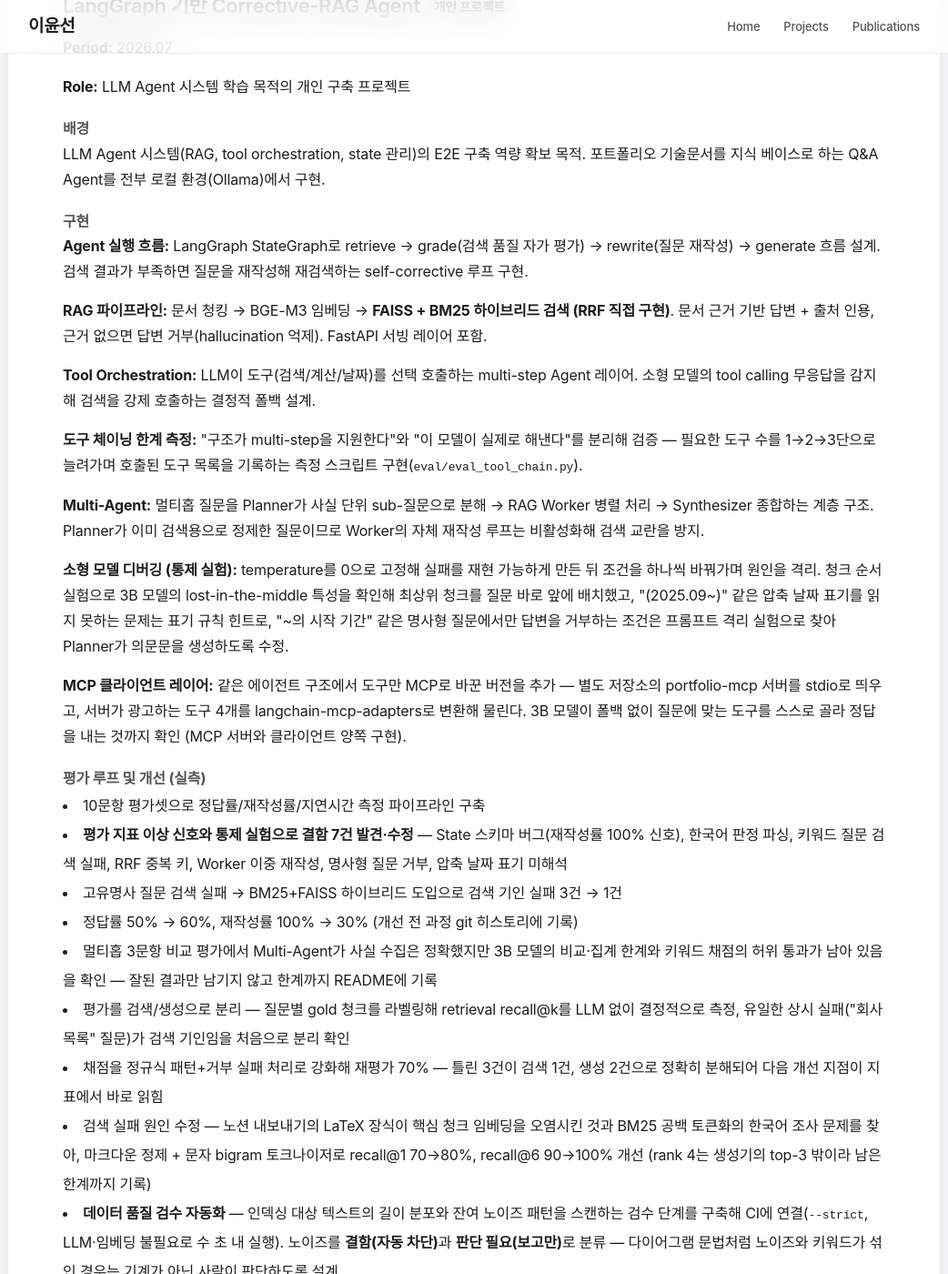
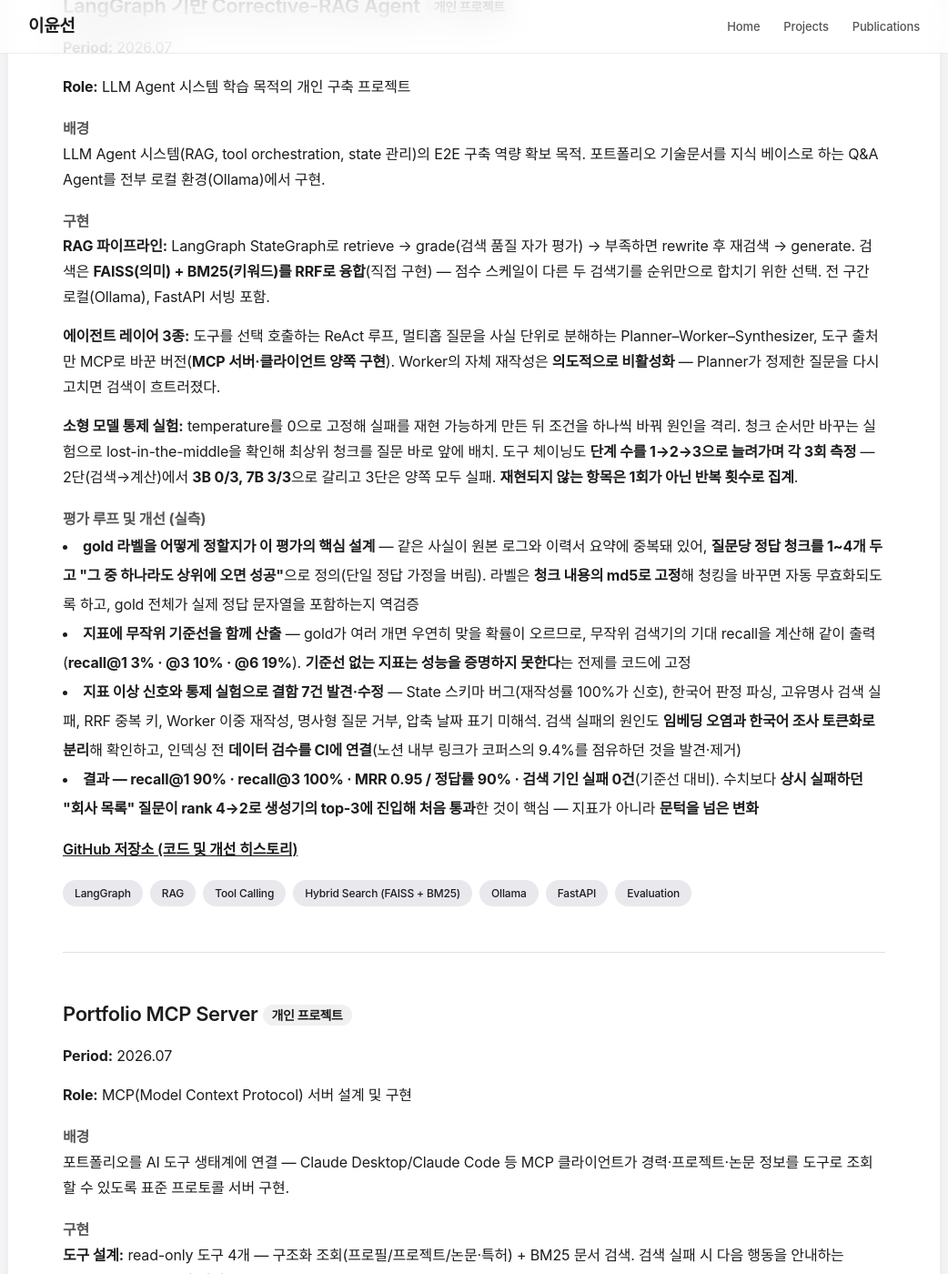
Before and after one commit to ckc5800/ckc5800.github.io, a Jekyll site: the page built from projects.html, in a window 1280 px wide and 1400 px high, scrolled down 10614 px. Shown: the whole window at 91% size, without its empty margins (119-1161 px from the left). Built offline with Jekyll 4.4.1, drawn with Linux system fonts in a browser that asks for light colours; some web fonts are replaced; some of the changed text lies outside the part shown.

Commit message:
Trim RAG card and add measured chaining limits
카드가 시간순 changelog처럼 길어져 있어 정리 — 불릿 13→4, 구현 문단
7→3, 3,004자→1,657자. 중간 이력(50%→60%→70%)은 최종 수치에 이미
포함되므로 제거하고, gold 라벨 설계와 무작위 기준선처럼 판단이 들어간
내용을 앞으로 올렸다.

도구 체이닝은 각 3회 측정 결과(2단: 3B 0/3, 7B 3/3)를 한 줄로 추가.

Co-Authored-By: Claude Opus 5 <noreply@anthropic.com>

```diff
--- a/projects.html
+++ b/projects.html
@@ -419,29 +419,16 @@ title: Projects
     <p>LLM Agent 시스템(RAG, tool orchestration, state 관리)의 E2E 구축 역량 확보 목적. 포트폴리오 기술문서를 지식 베이스로 하는 Q&A Agent를 전부 로컬 환경(Ollama)에서 구현.</p>
 
     <h4 style="margin-top: 20px; color: #555;">구현</h4>
-    <p><strong>Agent 실행 흐름:</strong> LangGraph StateGraph로 retrieve → grade(검색 품질 자가 평가) → rewrite(질문 재작성) → generate 흐름 설계. 검색 결과가 부족하면 질문을 재작성해 재검색하는 self-corrective 루프 구현.</p>
-    <p><strong>RAG 파이프라인:</strong> 문서 청킹 → BGE-M3 임베딩 → <strong>FAISS + BM25 하이브리드 검색 (RRF 직접 구현)</strong>. 문서 근거 기반 답변 + 출처 인용, 근거 없으면 답변 거부(hallucination 억제). FastAPI 서빙 레이어 포함.</p>
-    <p><strong>Tool Orchestration:</strong> LLM이 도구(검색/계산/날짜)를 선택 호출하는 multi-step Agent 레이어. 소형 모델의 tool calling 무응답을 감지해 검색을 강제 호출하는 결정적 폴백 설계.</p>
-    <p><strong>도구 체이닝 한계 측정:</strong> "구조가 multi-step을 지원한다"와 "이 모델이 실제로 해낸다"를 분리해 검증 — 필요한 도구 수를 1→2→3단으로 늘려가며 호출된 도구 목록을 기록하는 측정 스크립트 구현(<code>eval/eval_tool_chain.py</code>).</p>
-    <p><strong>Multi-Agent:</strong> 멀티홉 질문을 Planner가 사실 단위 sub-질문으로 분해 → RAG Worker 병렬 처리 → Synthesizer 종합하는 계층 구조. Planner가 이미 검색용으로 정제한 질문이므로 Worker의 자체 재작성 루프는 비활성화해 검색 교란을 방지.</p>
-    <p><strong>소형 모델 디버깅 (통제 실험):</strong> temperature를 0으로 고정해 실패를 재현 가능하게 만든 뒤 조건을 하나씩 바꿔가며 원인을 격리. 청크 순서 실험으로 3B 모델의 lost-in-the-middle 특성을 확인해 최상위 청크를 질문 바로 앞에 배치했고, "(2025.09~)" 같은 압축 날짜 표기를 읽지 못하는 문제는 표기 규칙 힌트로, "~의 시작 기간" 같은 명사형 질문에서만 답변을 거부하는 조건은 프롬프트 격리 실험으로 찾아 Planner가 의문문을 생성하도록 수정.</p>
-    <p><strong>MCP 클라이언트 레이어:</strong> 같은 에이전트 구조에서 도구만 MCP로 바꾼 버전을 추가 — 별도 저장소의 portfolio-mcp 서버를 stdio로 띄우고, 서버가 광고하는 도구 4개를 langchain-mcp-adapters로 변환해 물린다. 3B 모델이 폴백 없이 질문에 맞는 도구를 스스로 골라 정답을 내는 것까지 확인 (MCP 서버와 클라이언트 양쪽 구현).</p>
+    <p><strong>RAG 파이프라인:</strong> LangGraph StateGraph로 retrieve → grade(검색 품질 자가 평가) → 부족하면 rewrite 후 재검색 → generate. 검색은 <strong>FAISS(의미) + BM25(키워드)를 RRF로 융합</strong>(직접 구현) — 점수 스케일이 다른 두 검색기를 순위만으로 합치기 위한 선택. 전 구간 로컬(Ollama), FastAPI 서빙 포함.</p>
+    <p><strong>에이전트 레이어 3종:</strong> 도구를 선택 호출하는 ReAct 루프, 멀티홉 질문을 사실 단위로 분해하는 Planner–Worker–Synthesizer, 도구 출처만 MCP로 바꾼 버전(<strong>MCP 서버·클라이언트 양쪽 구현</strong>). Worker의 자체 재작성은 <strong>의도적으로 비활성화</strong> — Planner가 정제한 질문을 다시 고치면 검색이 흐트러졌다.</p>
+    <p><strong>소형 모델 통제 실험:</strong> temperature를 0으로 고정해 실패를 재현 가능하게 만든 뒤 조건을 하나씩 바꿔 원인을 격리. 청크 순서만 바꾸는 실험으로 lost-in-the-middle을 확인해 최상위 청크를 질문 바로 앞에 배치. 도구 체이닝도 <strong>단계 수를 1→2→3으로 늘려가며 각 3회 측정</strong> — 2단(검색→계산)에서 <strong>3B 0/3, 7B 3/3</strong>으로 갈리고 3단은 양쪽 모두 실패. <strong>재현되지 않는 항목은 1회가 아닌 반복 횟수로 집계</strong>.</p>
 
     <h4 style="margin-top: 20px; color: #555;">평가 루프 및 개선 (실측)</h4>
     <ul style="list-style-position: inside; line-height: 2;">
-        <li>10문항 평가셋으로 정답률/재작성률/지연시간 측정 파이프라인 구축</li>
-        <li><strong>평가 지표 이상 신호와 통제 실험으로 결함 7건 발견·수정</strong> — State 스키마 버그(재작성률 100% 신호), 한국어 판정 파싱, 키워드 질문 검색 실패, RRF 중복 키, Worker 이중 재작성, 명사형 질문 거부, 압축 날짜 표기 미해석</li>
-        <li>고유명사 질문 검색 실패 → BM25+FAISS 하이브리드 도입으로 검색 기인 실패 3건 → 1건</li>
-        <li>정답률 50% → 60%, 재작성률 100% → 30% (개선 전 과정 git 히스토리에 기록)</li>
-        <li>멀티홉 3문항 비교 평가에서 Multi-Agent가 사실 수집은 정확했지만 3B 모델의 비교·집계 한계와 키워드 채점의 허위 통과가 남아 있음을 확인 — 잘된 결과만 남기지 않고 한계까지 README에 기록</li>
-        <li>평가를 검색/생성으로 분리 — 질문별 gold 청크를 라벨링해 retrieval recall@k를 LLM 없이 결정적으로 측정, 유일한 상시 실패("회사 목록" 질문)가 검색 기인임을 처음으로 분리 확인</li>
-        <li>채점을 정규식 패턴+거부 실패 처리로 강화해 재평가 70% — 틀린 3건이 검색 1건, 생성 2건으로 정확히 분해되어 다음 개선 지점이 지표에서 바로 읽힘</li>
-        <li>검색 실패 원인 수정 — 노션 내보내기의 LaTeX 장식이 핵심 청크 임베딩을 오염시킨 것과 BM25 공백 토큰화의 한국어 조사 문제를 찾아, 마크다운 정제 + 문자 bigram 토크나이저로 recall@1 70→80%, recall@6 90→100% 개선 (rank 4는 생성기의 top-3 밖이라 남은 한계까지 기록)</li>
-        <li><strong>데이터 품질 검수 자동화</strong> — 인덱싱 대상 텍스트의 길이 분포와 잔여 노이즈 패턴을 스캔하는 검수 단계를 구축해 CI에 연결(<code>--strict</code>, LLM·임베딩 불필요로 수 초 내 실행). 노이즈를 <strong>결함(자동 차단)</strong>과 <strong>판단 필요(보고만)</strong>로 분류 — 다이어그램 문법처럼 노이즈와 키워드가 섞인 경우는 기계가 아닌 사람이 판단하도록 설계</li>
-        <li>검수로 <strong>미탐지 노이즈 추가 발견 및 제거</strong> — 노션 내부 링크(퍼센트 인코딩 경로)가 13청크·4,073자로 <strong>코퍼스의 9.4%</strong>를 점유. 논문·GitHub 등 외부 URL은 보존하고 중첩 링크만 제거하는 두 조건을 단위 테스트로 고정</li>
-        <li><strong>recall@1 80→90%, recall@3 90→100%, MRR 0.875→0.95</strong> — 수치보다 <strong>"회사 목록" 질문이 rank 4→2</strong>로 올라와 생성기의 top-3 안에 진입한 것이 핵심(문턱 통과)</li>
-        <li><strong>전체 평가 70→90%, 검색 기인 실패 1건→0건</strong> — 프로젝트 시작부터 상시 실패하던 질문이 처음 통과. 남은 실패 1건은 gold가 rank 1로 검색됐음에도 생성이 누락한 케이스로, <strong>다음 개선 지점이 검색이 아닌 생성임을 지표가 지목</strong></li>
-        <li>청킹 변경 시 md5 gold 라벨이 무효화되는 구조를 보완 — 이전 청크와 대조해 재부착하는 도구 구현. <strong>자동 매칭이 조용히 틀리면 평가 전체가 거짓</strong>이 되므로 매칭 점수를 출력하고 임계 미만이면 반영을 거부</li>
+        <li><strong>gold 라벨을 어떻게 정할지가 이 평가의 핵심 설계</strong> — 같은 사실이 원본 로그와 이력서 요약에 중복돼 있어, <strong>질문당 정답 청크를 1~4개 두고 "그 중 하나라도 상위에 오면 성공"</strong>으로 정의(단일 정답 가정을 버림). 라벨은 <strong>청크 내용의 md5로 고정</strong>해 청킹을 바꾸면 자동 무효화되도록 하고, gold 전체가 실제 정답 문자열을 포함하는지 역검증</li>
+        <li><strong>지표에 무작위 기준선을 함께 산출</strong> — gold가 여러 개면 우연히 맞을 확률이 오르므로, 무작위 검색기의 기대 recall을 계산해 같이 출력(<strong>recall@1 3% · @3 10% · @6 19%</strong>). <strong>기준선 없는 지표는 성능을 증명하지 못한다</strong>는 전제를 코드에 고정</li>
+        <li><strong>지표 이상 신호와 통제 실험으로 결함 7건 발견·수정</strong> — State 스키마 버그(재작성률 100%가 신호), 한국어 판정 파싱, 고유명사 검색 실패, RRF 중복 키, Worker 이중 재작성, 명사형 질문 거부, 압축 날짜 표기 미해석. 검색 실패의 원인도 <strong>임베딩 오염과 한국어 조사 토큰화로 분리</strong>해 확인하고, 인덱싱 전 <strong>데이터 검수를 CI에 연결</strong>(노션 내부 링크가 코퍼스의 9.4%를 점유하던 것을 발견·제거)</li>
+        <li><strong>결과 — recall@1 90% · recall@3 100% · MRR 0.95 / 정답률 90% · 검색 기인 실패 0건</strong>(기준선 대비). 수치보다 <strong>상시 실패하던 "회사 목록" 질문이 rank 4→2로 생성기의 top-3에 진입해 처음 통과</strong>한 것이 핵심 — 지표가 아니라 <strong>문턱을 넘은 변화</strong></li>
     </ul>
 
     <p style="margin-top: 15px;"><a href="https://github.com/ckc5800/rag-agent" target="_blank" style="color: #1a1a1a; font-weight: 600;">GitHub 저장소 (코드 및 개선 히스토리)</a></p>
```
